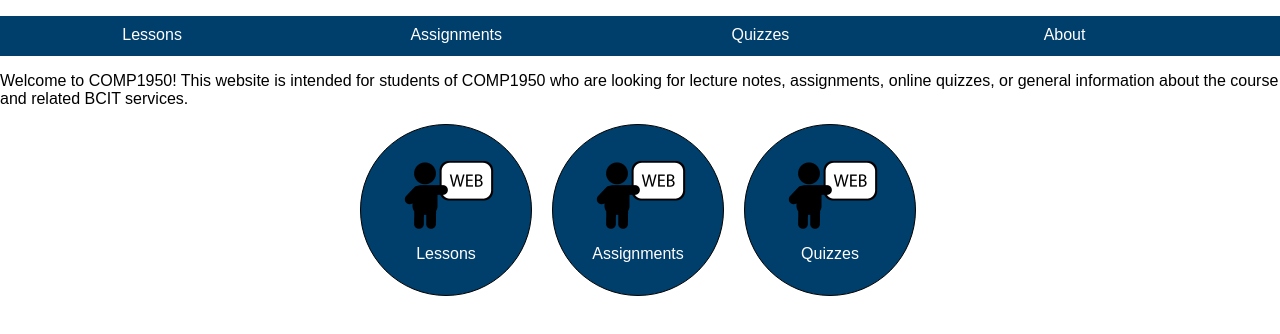
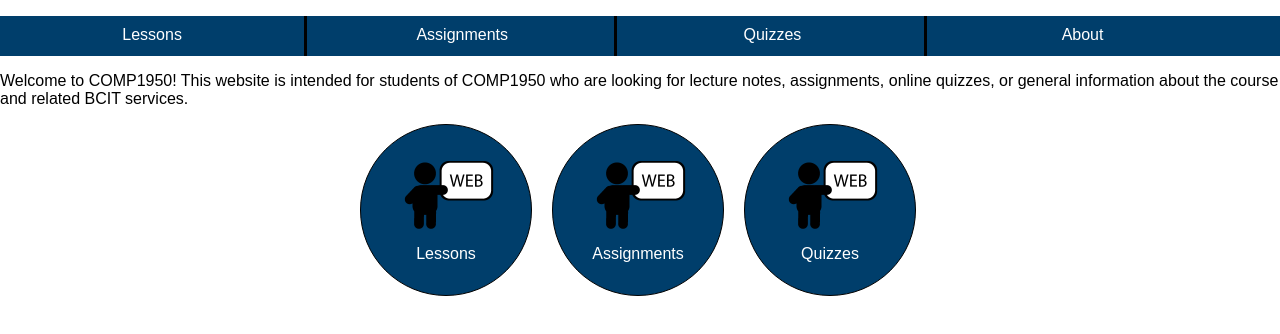
Before and after one commit to jkngan/COMP1950GroupProject, a plain HTML site: page protosite/index.html in a window 1280 px wide. Drawn offline with nearby package versions, Linux system fonts and the light colour scheme.

Commit message:
Added navigation border between elements
Added a | between navigation elements.

```diff
--- a/protosite/css/style.css
+++ b/protosite/css/style.css
@@ -28,6 +28,13 @@ nav > ul > li {
     width: 22.2%;
     padding: 10px;
     text-align: center;
+}
+
+.nav_border {
+    width: 1px;
+    padding: 1px;
+    height: 38px;
+    border-left: 3px solid #000000;
 }
 
 nav > ul > li> a {
--- a/protosite/index.html
+++ b/protosite/index.html
@@ -26,8 +26,11 @@
         <nav>
             <ul>
                 <li><a href="lessons.html">Lessons</a></li>
+                <li class="nav_border"></li>
                 <li><a href="assignments.html">Assignments</a></li>
+                <li class="nav_border"></li>
                 <li><a href="quizzes.html">Quizzes</a></li>
+                <li class="nav_border"></li>
                 <li><a href="about.html">About</a></li>
             </ul>
         </nav>
```
